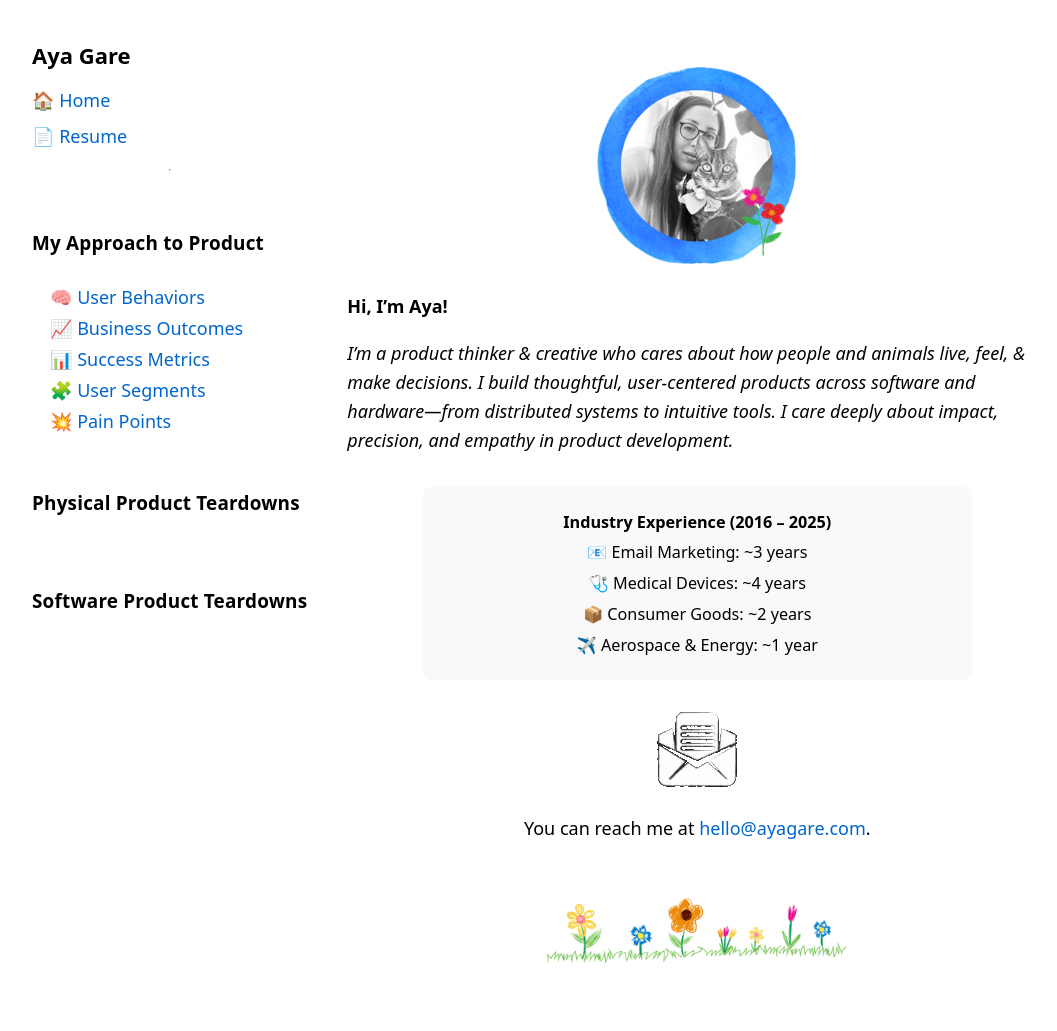
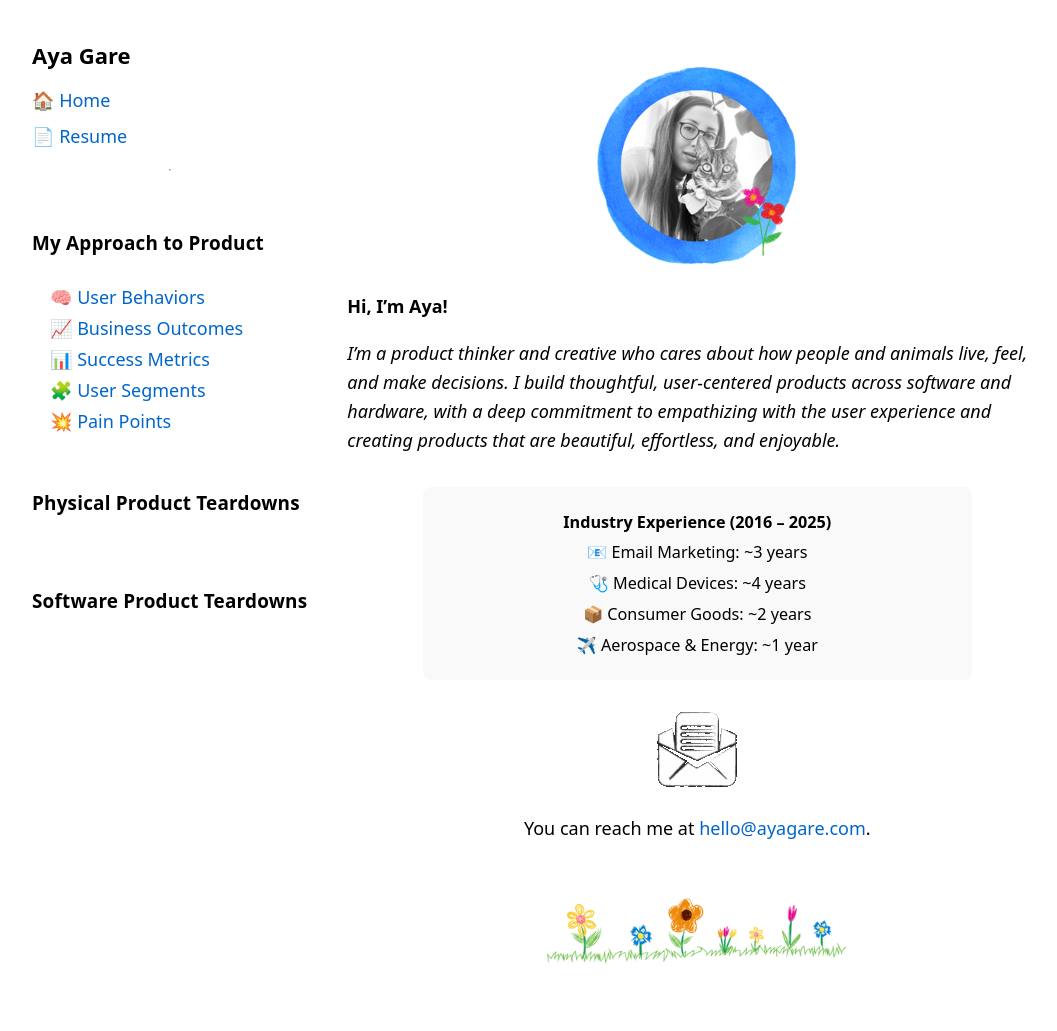
Before and after one commit to luxinflore/luxinflore.github.io, a Jekyll site: the page built from index.md, in a window 1280 px wide. Shown: the whole page, without its empty margins (8-1065 px from the left). Built offline with Jekyll 4.4.1, drawn with Linux system fonts in a browser that asks for light colours.

Commit message:
Update headline to principle of 3

```diff
--- a/index.md
+++ b/index.md
@@ -9,7 +9,7 @@ title: Aya Gare
 
 **Hi, I'm Aya!**
 
-_I'm a product thinker & creative who cares about how people and animals live, feel, & make decisions. I build thoughtful, user-centered products across software and hardware—from distributed systems to intuitive tools. I care deeply about impact, precision, and empathy in product development._
+_I'm a product thinker and creative who cares about how people and animals live, feel, and make decisions. I build thoughtful, user-centered products across software and hardware, with a deep commitment to empathizing with the user experience and creating products that are beautiful, effortless, and enjoyable._
 
 <div class="industry-experience">
   <p><strong>Industry Experience (2016 – 2025)</strong></p>
```
